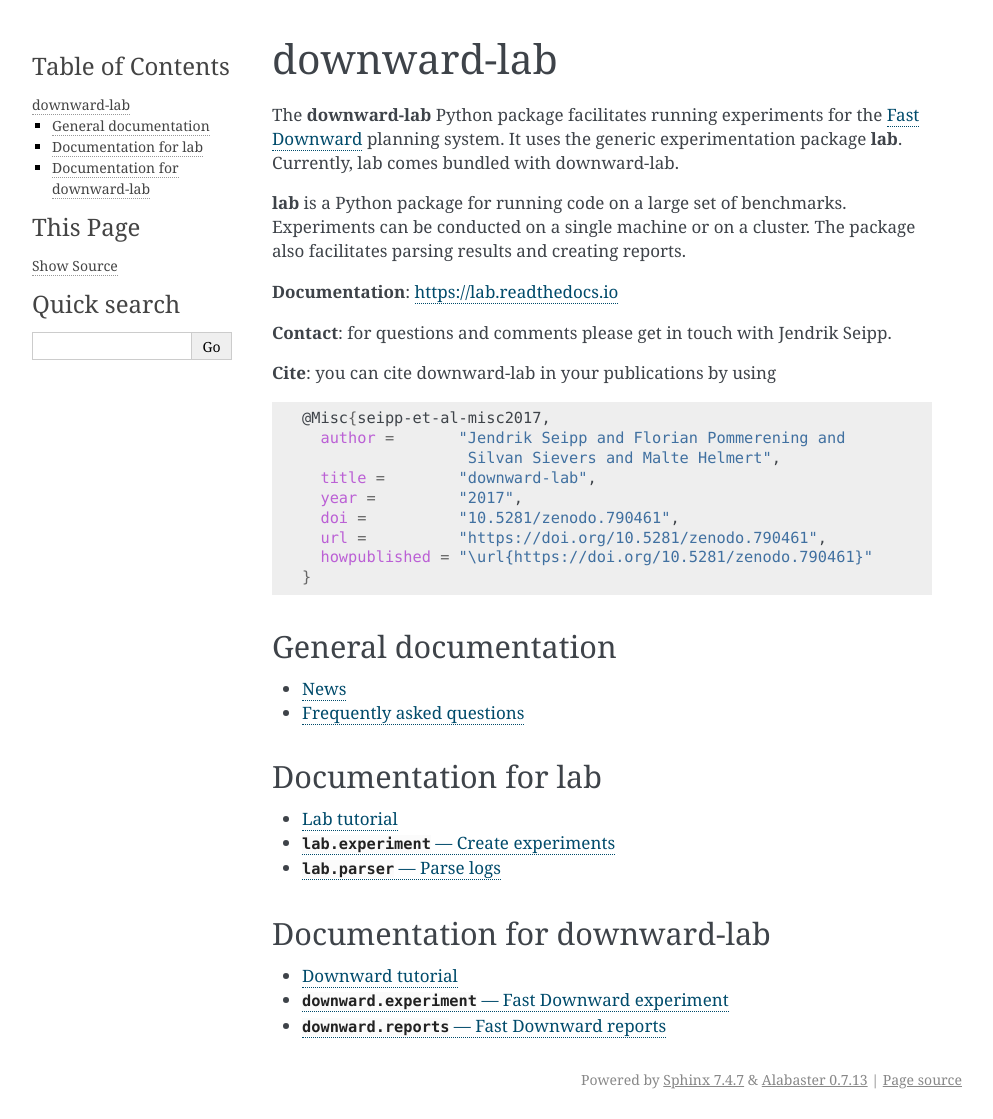
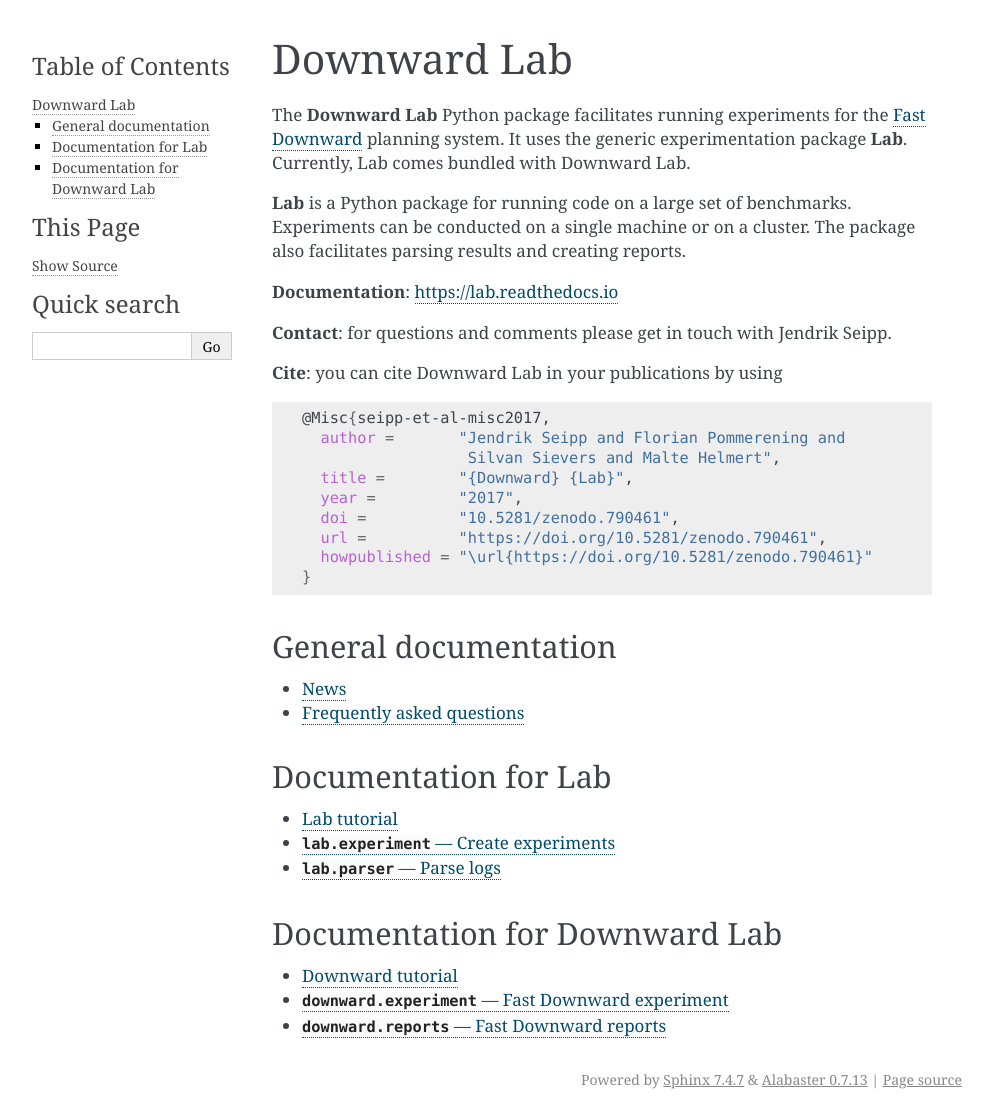
Before and after one commit to aibasel/lab, a Sphinx documentation site: the page built from docs/index.rst, in a window 1280 px wide. Shown: the whole page, without its empty margins (148-1141 px from the left). Built offline with Sphinx 7.4.7, drawn with Linux system fonts in a browser that asks for light colours; pages that are not in the unit, such as notebooks, are missing from menus.

```diff
--- a/README.rst
+++ b/README.rst
@@ -1,12 +1,12 @@
-downward-lab
+Downward Lab
 ============
 
-The **downward-lab** Python package facilitates running experiments for
+The **Downward Lab** Python package facilitates running experiments for
 the `Fast Downward <http://www.fast-downward.org>`_ planning system. It
-uses the generic experimentation package **lab**. Currently, lab comes
-bundled with downward-lab.
+uses the generic experimentation package **Lab**. Currently, Lab comes
+bundled with Downward Lab.
 
-**lab** is a Python package for running code on a large set of
+**Lab** is a Python package for running code on a large set of
 benchmarks. Experiments can be conducted on a single machine or on a
 cluster. The package also facilitates parsing results and creating
 reports.
@@ -18,12 +18,12 @@ Seipp.
 
 .. highlight:: bash
 
-**Cite**: you can cite downward-lab in your publications by using ::
+**Cite**: you can cite Downward Lab in your publications by using ::
 
     @Misc{seipp-et-al-misc2017,
       author =       "Jendrik Seipp and Florian Pommerening and
                       Silvan Sievers and Malte Helmert",
-      title =        "downward-lab",
+      title =        "{Downward} {Lab}",
       year =         "2017",
       doi =          "10.5281/zenodo.790461",
       url =          "https://doi.org/10.5281/zenodo.790461",
--- a/bitbucket-pipelines.yml
+++ b/bitbucket-pipelines.yml
@@ -6,10 +6,10 @@ pipelines:
           - apt-get update
           - apt-get -y upgrade
 
-          # Install downward-lab dependencies.
+          # Install Lab dependencies.
           - apt-get -y install mercurial python2.7 python-matplotlib python-simplejson
 
-          # Install dependencies of this script and downward-lab tests.
+          # Install dependencies of this script and Lab tests.
           - apt-get -y install python-pip realpath wget
           - pip install -U pycodestyle pyflakes pytest sphinx vulture
 
--- a/docs/index.rst
+++ b/docs/index.rst
@@ -10,7 +10,7 @@ General documentation
    faq
 
 
-Documentation for lab
+Documentation for Lab
 ---------------------
 
 .. toctree::
@@ -22,7 +22,7 @@ Documentation for lab
    lab.reports
 
 
-Documentation for downward-lab
+Documentation for Downward Lab
 ------------------------------
 
 .. toctree::
```
